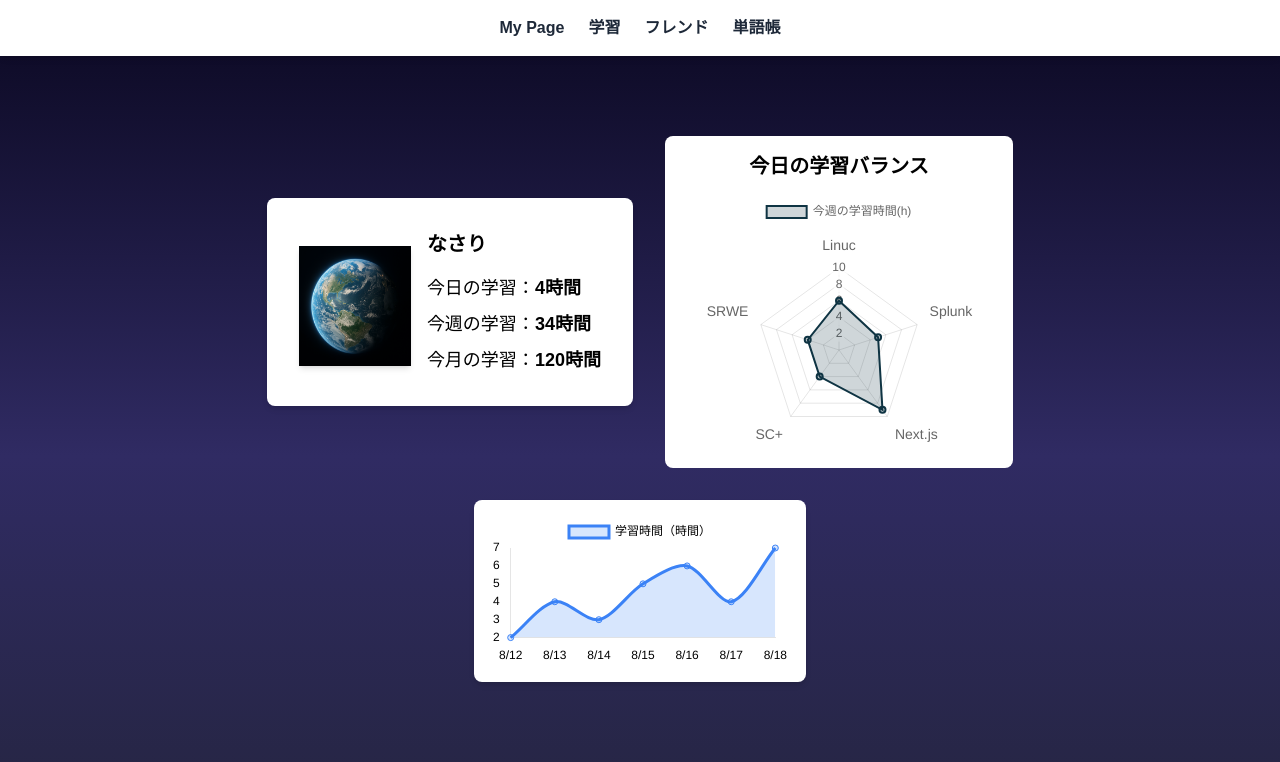
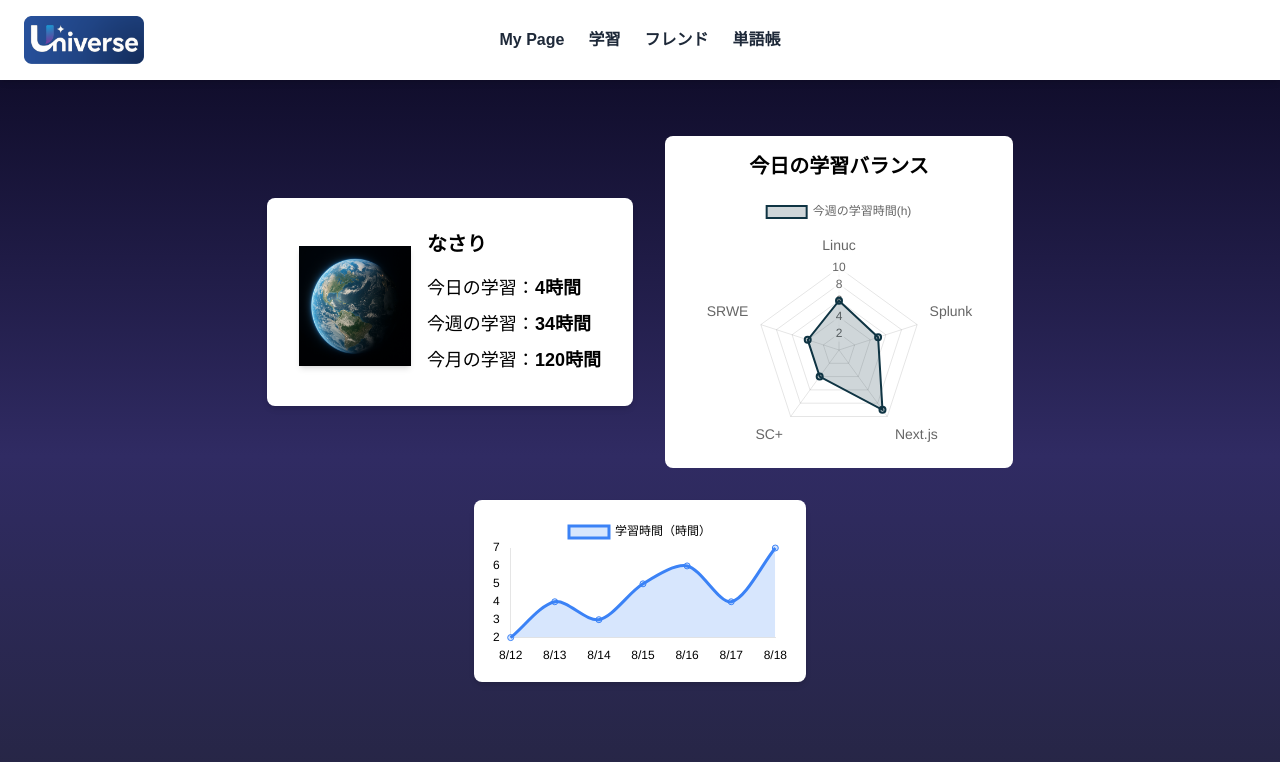
Before and after one commit to S-Onno/hackathon_8.23-24, a Next.js app in the folder practice-for-app/: page /study in a window 1280 px wide. Shown: the top 762 px of the page. Built offline with nearby package versions, Linux system fonts and the light colour scheme.

Commit message:
ナビゲーションバーにロゴを追加しました

```diff
--- a/practice-for-app/src/app/components/NavigationBar.tsx
+++ b/practice-for-app/src/app/components/NavigationBar.tsx
@@ -1,7 +1,8 @@
-//src/components/NavigationBar.tsx
+// src/components/NavigationBar.tsx
 'use client';
 
 import Link from 'next/link';
+import Image from 'next/image';
 
 const navItems = [
   { label: 'My Page', href: '/mypage' },
@@ -12,7 +13,21 @@
 
 export default function NavigationBar() {
   return (
-    <nav className="bg-white shadow-md px-6 py-4 flex gap-6 justify-center fixed top-0 left-0 right-0 z-50">
+    <nav className="bg-white shadow-md px-6 py-4 flex items-center fixed top-0 left-0 right-0 z-50">
+      {/* ロゴを左上に配置 */}
+      <div className="flex-1 flex justify-start">
+        <Link href="/top">
+          <Image
+            src="/_images/Universelogobutton.png" // 画像のパスを指定
+            alt="Universe Logo"
+            width={120} // 画像の幅を調整
+            height={40} // 画像の高さを調整
+          />
+        </Link>
+      </div>
+
+      {/* ナビゲーションリンクを中央に配置 */}
+      <div className="flex-1 flex justify-center gap-6">
         {navItems.map((item) => (
           <Link key={item.label} href={item.href}>
             <span className="text-gray-800 hover:text-blue-500 font-semibold cursor-pointer">
@@ -20,6 +35,10 @@
             </span>
           </Link>
         ))}
+      </div>
+
+      {/* 右側のスペースを確保 */}
+      <div className="flex-1"></div>
     </nav>
   );
 }
```
Also changed, not shown: practice-for-app/public/_images/Universelogobutton.png (added). Lines whose indentation alone changed are shown as unchanged.
